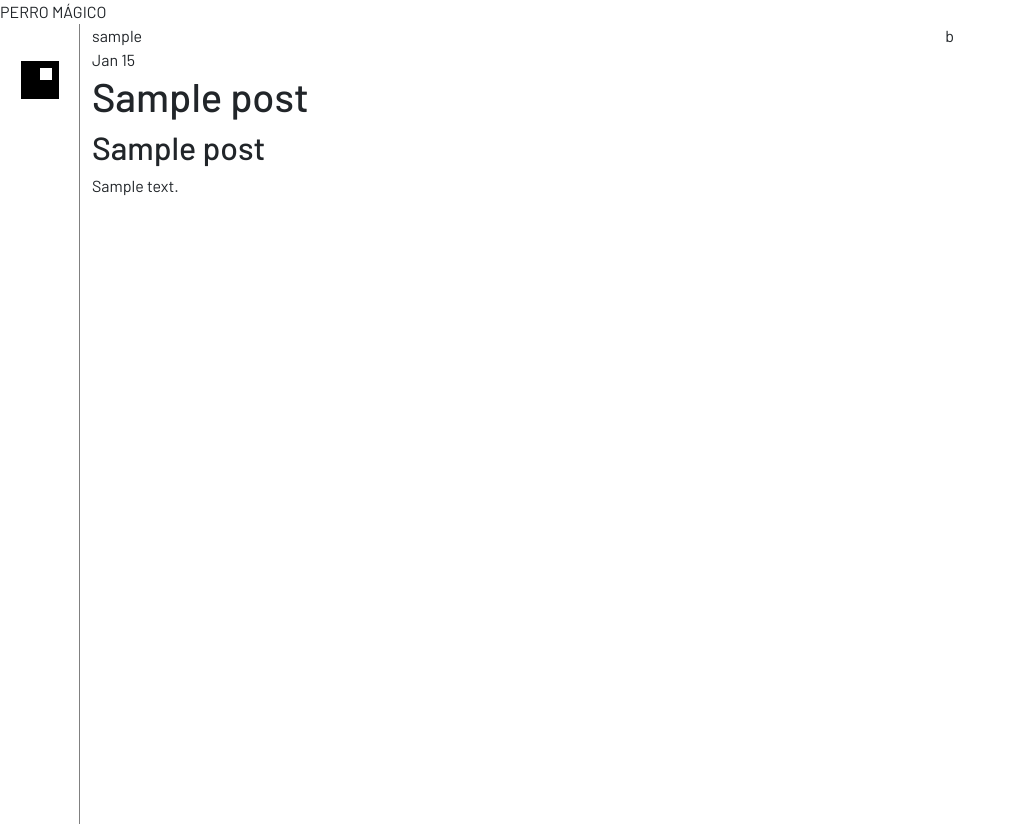
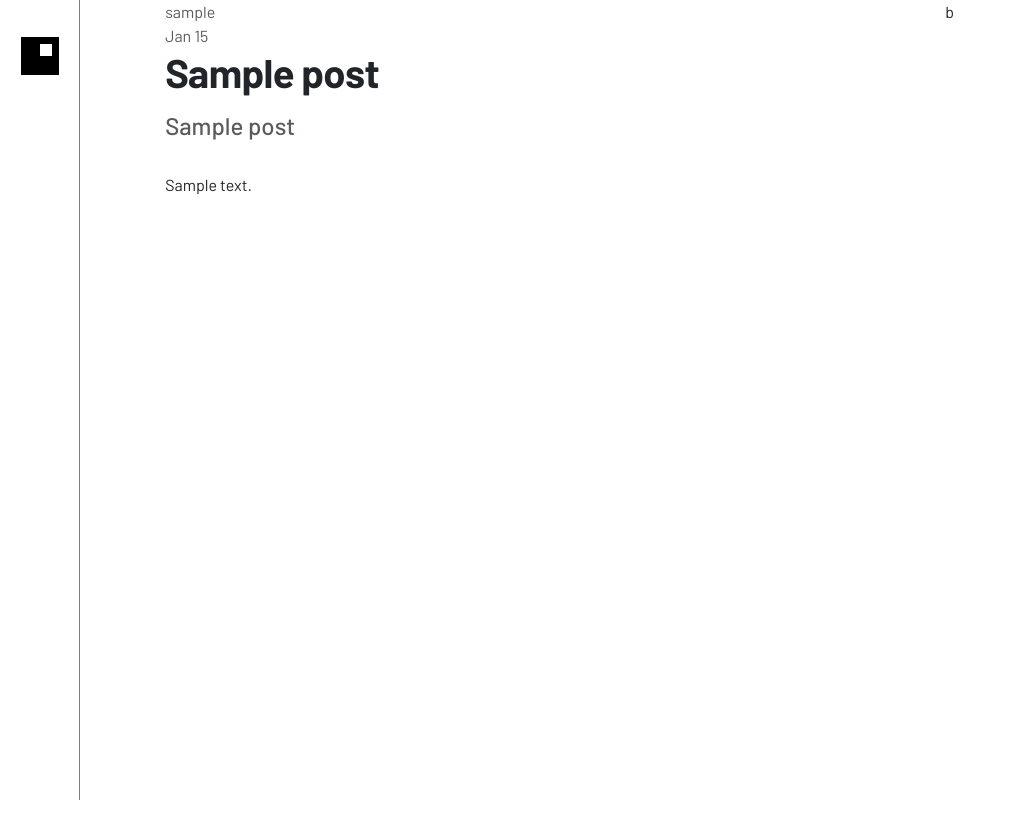
Before and after one commit to ivanlegranbizarro/djblogger, a Django app: a page that uses djblogger/templates/blog/post_detail.html in a window 1280 px wide. Shown: the whole page, without its empty margins (0-1015 px from the left). After the commit the page ends 800 px from the top, so only its background shows below. Run offline with Django 4.2, Linux system fonts and the light colour scheme; tables that the repository leaves empty hold one stand-in row (values such as "Sample post"); some libraries are stand-ins or nearby versions.

Commit message:
improving post_detail.html

```diff
--- a/djblogger/templates/blog/home.html
+++ b/djblogger/templates/blog/home.html
@@ -2,6 +2,7 @@
 {% block title %}
   Welcome to the Blog Home
 {% endblock title %}
+
 {% block content %}
   <div class="container pt-5">
     <div class="row">
--- a/djblogger/templates/blog/post_detail.html
+++ b/djblogger/templates/blog/post_detail.html
@@ -1,20 +1,26 @@
 {% extends '3-col-template.html' %}
 {% block title %}
-    Detail of {{ post.title }}
+  Detail of {{ post.title }}
 {% endblock title %}
 {% block navbar %}
-    PERRO MÁGICO
 {% endblock navbar %}
 {% block content-left %}
-    {% include 'secondary-navbar.html' %}
+  {% include 'secondary-navbar.html' %}
 {% endblock content-left %}
 {% block content-mid %}
-    <div>{{ post.author }}</div>
-    <div>{{ post.updated_at|date:"M d" }}</div>
-    <h1>{{ post.title }}</h1>
-    <h2>{{ post.subtitle }}</h2>
+  <style>
+      .blogger h1 {
+          letter-spacing: -0.6px;
+      }
+  </style>
+  <div class="blogger center mx-auto" style="max-width: 683px">
+    <div class="text-muted">{{ post.author }}</div>
+    <div class="text-muted">{{ post.updated_at|date:"M d" }}</div>
+    <h1 class="fw-bold pb-2">{{ post.title }}</h1>
+    <h2 class="text-muted fs-4 pb-4">{{ post.subtitle }}</h2>
     <p>{{ post.content }}</p>
+  </div>
 {% endblock content-mid %}
 {% block content-right %}
-    b
+  b
 {% endblock content-right %}
```
Lines whose indentation alone changed are shown as unchanged.
